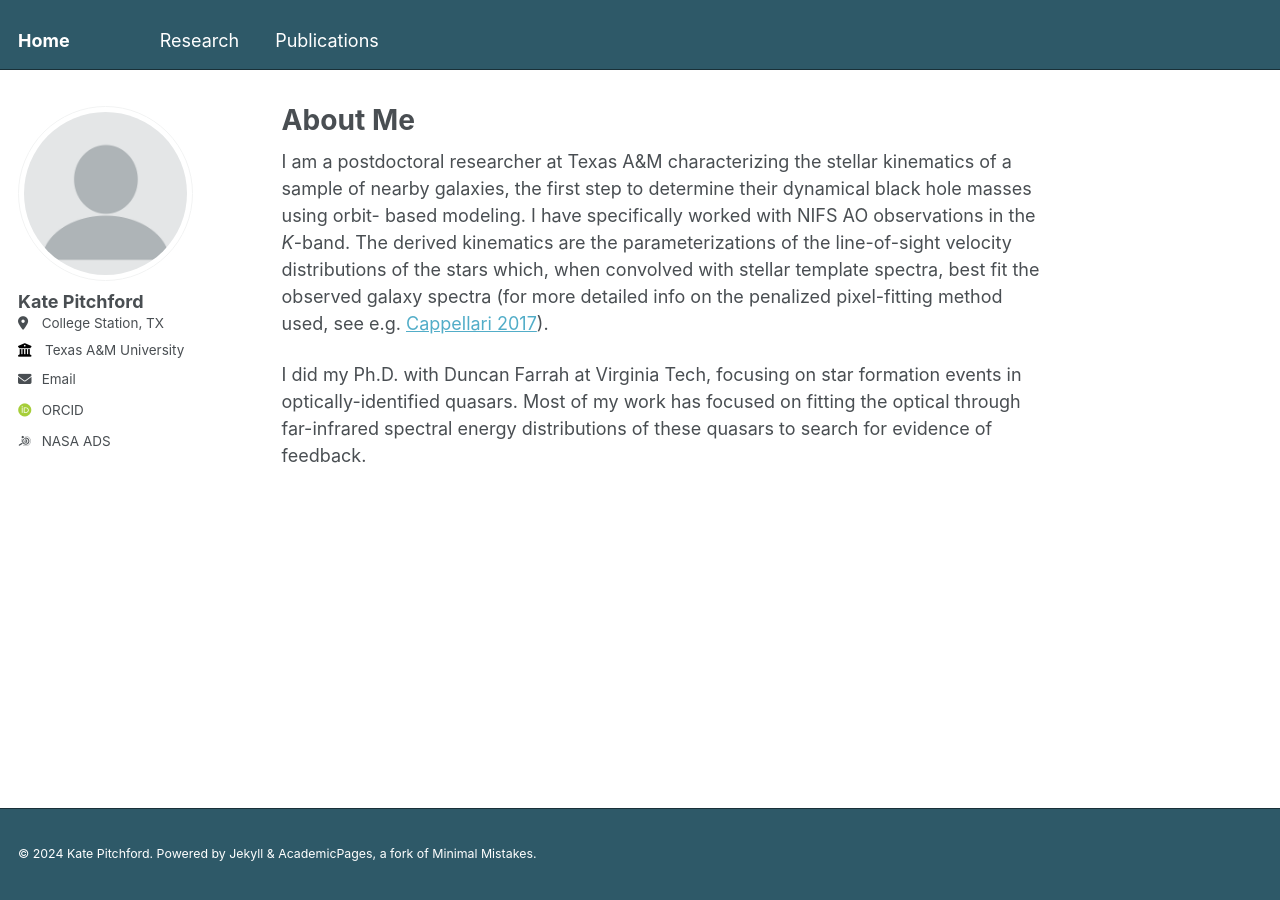
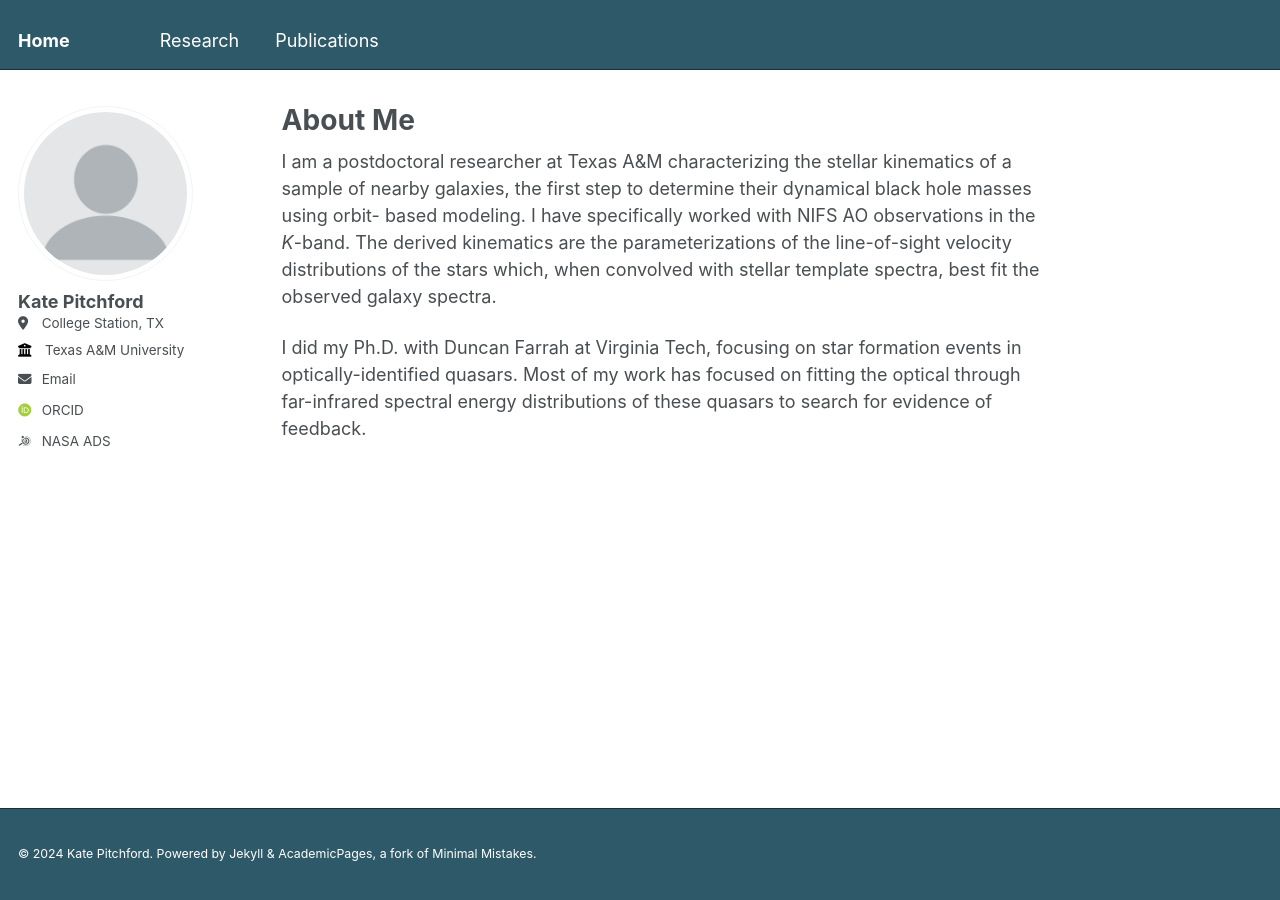
Before and after one commit to lkpitchford/lkpitchford.github.io, a Jekyll site: the page built from _pages/about.md, in a window 1280 px wide. Built offline with Jekyll 4.4.1, drawn with Linux system fonts in a browser that asks for light colours; some web fonts are replaced.

Commit message:
Update about.md
Removed (for more detailed info on the penalized pixel-fitting method used, see e.g. [Cappellari 2017](https://ui.adsabs.harvard.edu/abs/2017MNRAS.466..798C/abstract)) since it will be included on Research page.

```diff
--- a/_pages/about.md
+++ b/_pages/about.md
@@ -7,7 +7,7 @@ redirect_from:
   - /about.html
 ---
 
-I am a postdoctoral researcher at Texas A&M characterizing the stellar kinematics of a sample of nearby galaxies, the first step to determine their dynamical black hole masses using orbit- based modeling. I have specifically worked with NIFS AO observations in the *K*-band. The derived kinematics are the parameterizations of the line-of-sight velocity distributions of the stars which, when convolved with stellar template spectra, best fit the observed galaxy spectra (for more detailed info on the penalized pixel-fitting method used, see e.g. [Cappellari 2017](https://ui.adsabs.harvard.edu/abs/2017MNRAS.466..798C/abstract)).
+I am a postdoctoral researcher at Texas A&M characterizing the stellar kinematics of a sample of nearby galaxies, the first step to determine their dynamical black hole masses using orbit- based modeling. I have specifically worked with NIFS AO observations in the *K*-band. The derived kinematics are the parameterizations of the line-of-sight velocity distributions of the stars which, when convolved with stellar template spectra, best fit the observed galaxy spectra.
 
 I did my Ph.D. with Duncan Farrah at Virginia Tech, focusing on star formation events in optically-identified quasars. Most of my work has focused on fitting the optical through far-infrared spectral energy distributions of these quasars to search for evidence of feedback.
 
```
